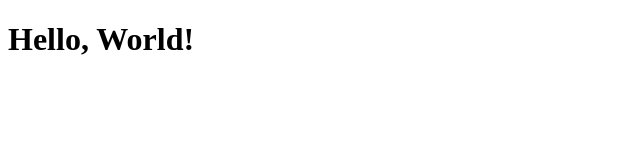
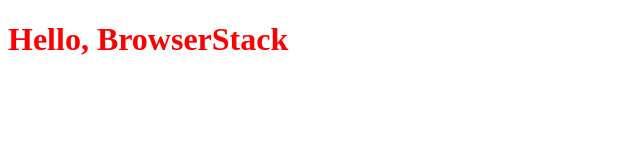
Before and after one commit to VAxRAxD/BrowserStack-Python, a plain HTML site: page index.html in a window 1280 px wide. Shown: the whole page, without its empty margins (0-640 px from the left). Drawn offline with Linux system fonts and the light colour scheme.

Commit message:
Text change in HTML

```diff
--- a/index.html
+++ b/index.html
@@ -6,6 +6,6 @@
     <title>BrowserStack</title>
 </head>
 <body>
-    <h1>Hello, World!</h1>
+    <h1 style="color: red;">Hello, BrowserStack</h1>
 </body>
 </html>
```
